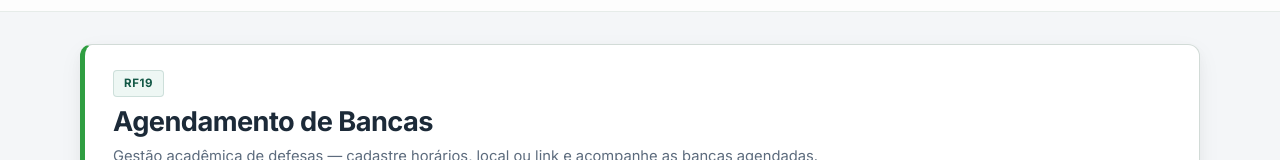
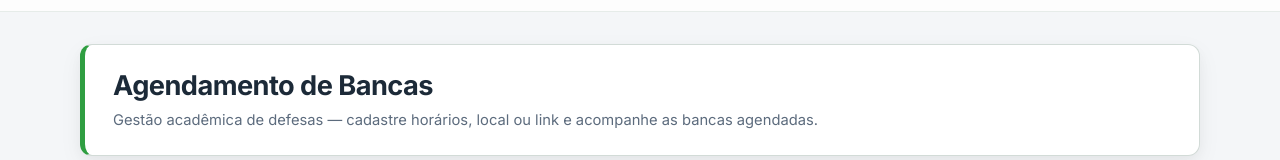
Before and after one commit to nicolasagra-dev/Estudo-web, a React (Vite) app in the folder projeto_modulo2/frontend/: page /bancas/agendamento in a window 1280 px wide. Shown: the part 190-350 px from the top of the page. Built offline with nearby package versions, Linux system fonts and the light colour scheme; no server answers.

Commit message:
style(design): remocao completa do kicker RF19

```diff
--- a/projeto_modulo2/frontend/src/pages/AgendamentoBancaPage.jsx
+++ b/projeto_modulo2/frontend/src/pages/AgendamentoBancaPage.jsx
@@ -190,7 +190,6 @@ export default function AgendamentoBancaPage() {
       {/* Conteúdo Principal */}
       <main className="agendamento-shell">
         <header className="agendamento-header">
-          <span className="agendamento-kicker">RF19</span>
           <h1>Agendamento de Bancas</h1>
           <p className="agendamento-subtitle">
             Gestão acadêmica de defesas — cadastre horários, local ou link e acompanhe as
```
